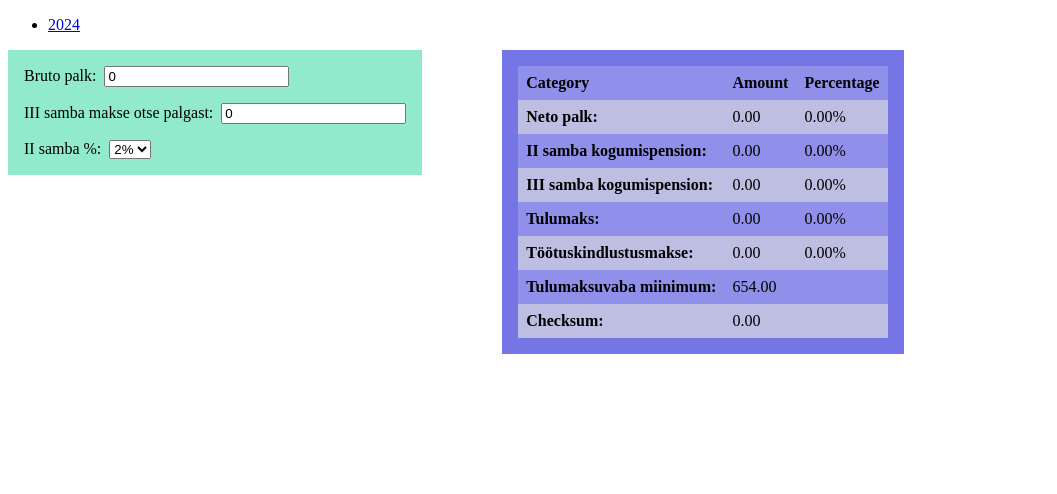
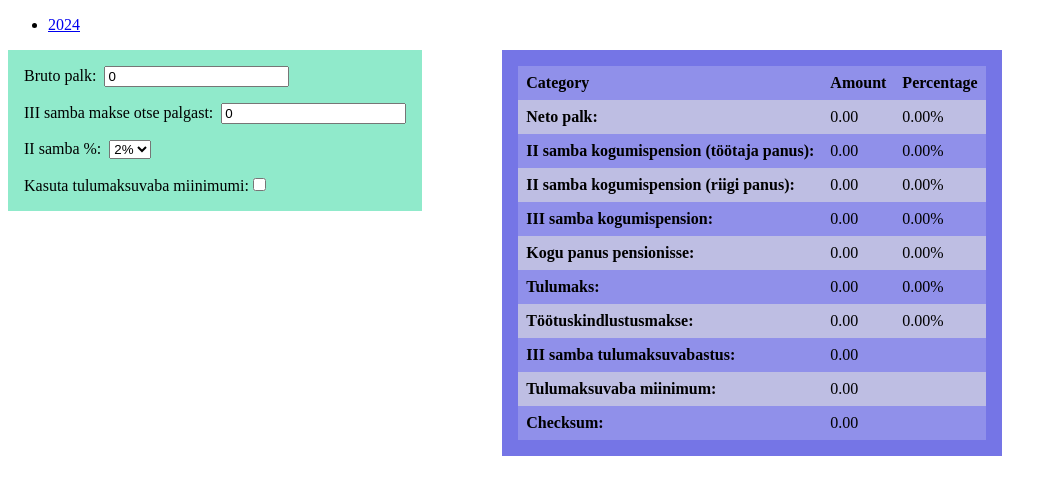
Before and after one commit to MartinSirg/PalgaKalkulaator, an Angular app in the folder WageCalculator/: page /2024 in a window 1280 px wide. Shown: the top 494 px of the page, without its empty margins (0-1057 px from the left). Built offline with nearby package versions, Linux system fonts and the light colour scheme.

Commit message:
Add all pension fields
  * Second pillar national contribution
  * Third pillar limit
  * Total contribution

```diff
--- a/WageCalculator/src/app/home/wage-calculator2024.component.html
+++ b/WageCalculator/src/app/home/wage-calculator2024.component.html
@@ -19,10 +19,17 @@
 <!--        <option value="6">6%</option>-->
       </select>
     </div>
+    <div>
+      <label for="use-income-tax-free-minimum">Kasuta tulumaksuvaba miinimumi:</label>
+      <input [formControl]="wageForm.controls.useIncomeTaxFreeMinimum" id="use-income-tax-free-minimum" type="checkbox">
+    </div>
+    @if (wageResult(); as result){
+      <div *ngIf="result.type === 'error'" style="max-width: 374px">Viga: {{result.errorReason}}</div>
+    }
   </div>
 
-  <div class="result-table-container">
-    <table class="result-table">
+  <div class="result-table-container" *ngIf="wageResult() as wageResult">
+    <table class="result-table" style="white-space: nowrap">
       <tr>
         <th>Category</th>
         <th>Amount</th>
@@ -30,37 +37,52 @@
       </tr>
       <tr>
         <td><strong>Neto palk:</strong></td>
-        <td>{{wageResult()?.netPay ?? "0.00"}}</td>
-        <td>{{wageResult()?.netPayPercentage}}</td>
+        <td>{{wageResult.type == 'success' ? wageResult.netPay : "0.00"}}</td>
+        <td>{{wageResult.type == 'success' ? wageResult.netPayPercentage : "0.00%"}}</td>
       </tr>
       <tr>
-        <td><strong>II samba kogumispension:</strong></td>
-        <td>{{wageResult()?.secondPillarAmount ?? "0.00"}}</td>
-        <td>{{wageResult()?.secondPillarPercentage}}</td>
+        <td><strong>II samba kogumispension (töötaja panus):</strong></td>
+        <td>{{wageResult.type == 'success' ? wageResult.secondPillarWorkerAmount : "0.00"}}</td>
+        <td>{{wageResult.type == 'success' ? wageResult.secondPillarWorkerPercentage : "0.00%"}}</td>
+      </tr>
+      <tr>
+        <td><strong>II samba kogumispension (riigi panus):</strong></td>
+        <td>{{wageResult.type == 'success' ? wageResult.secondPillarNationalAmount : "0.00"}}</td>
+        <td>{{wageResult.type == 'success' ? wageResult.secondPillarNationalPercentage : "0.00%"}}</td>
       </tr>
       <tr>
         <td><strong>III samba kogumispension:</strong></td>
-        <td>{{wageResult()?.thirdPillarAmount ?? "0.00"}}</td>
-        <td>{{wageResult()?.thirdPillarPercentage}}</td>
+        <td>{{wageResult.type == 'success' ? wageResult.thirdPillarAmount : "0.00"}}</td>
+        <td>{{wageResult.type == 'success' ? wageResult.thirdPillarPercentage : "0.00%"}}</td>
+      </tr>
+      <tr>
+        <td><strong>Kogu panus pensionisse:</strong></td>
+        <td>{{wageResult.type == 'success' ? wageResult.totalPensionContributionAmount : "0.00"}}</td>
+        <td>{{wageResult.type == 'success' ? wageResult.totalPensionContributionPercentage : "0.00%"}}</td>
       </tr>
       <tr>
         <td><strong>Tulumaks:</strong></td>
-        <td>{{wageResult()?.incomeTax ?? "0.00"}}</td>
-        <td>{{wageResult()?.incomeTaxPercentage}}</td>
+        <td>{{wageResult.type == 'success' ? wageResult.incomeTax : "0.00"}}</td>
+        <td>{{wageResult.type == 'success' ? wageResult.incomeTaxPercentage : "0.00%"}}</td>
       </tr>
       <tr>
         <td><strong>Töötuskindlustusmakse:</strong></td>
-        <td>{{wageResult()?.unemploymentFee ?? "0.00"}}</td>
-        <td>{{wageResult()?.unemploymentFeePercentage}}</td>
+        <td>{{wageResult.type == 'success' ? wageResult.unemploymentFee : "0.00"}}</td>
+        <td>{{wageResult.type == 'success' ? wageResult.unemploymentFeePercentage : "0.00%"}}</td>
+      </tr>
+      <tr>
+        <td><strong>III samba tulumaksuvabastus:</strong></td>
+        <td>{{wageResult.type == 'success' ? wageResult.thirdPillarTaxFreeAmount : "0.00"}}</td>
+        <td></td>
       </tr>
       <tr>
         <td><strong>Tulumaksuvaba miinimum:</strong></td>
-        <td>{{wageResult()?.taxFreeAmount ?? "0.00"}}</td>
+        <td>{{wageResult.type == 'success' ? wageResult.incomeTaxFreeAmount : "0.00"}}</td>
         <td></td>
       </tr>
       <tr>
         <td><strong>Checksum:</strong></td>
-        <td>{{wageResult()?.checkSum ?? "0.00"}}</td>
+        <td>{{wageResult.type == 'success' ? wageResult.checkSum : "0.00"}}</td>
         <td></td>
       </tr>
     </table>
--- a/WageCalculator/src/app/home/wage-calculator2024.component.scss
+++ b/WageCalculator/src/app/home/wage-calculator2024.component.scss
@@ -10,7 +10,8 @@
 .result-table-container {
   background-color: #7575e6;
   padding: 1rem;
-  height: fit-content
+  height: fit-content;
+  width: max-content;
 }
 
 .result-table {
--- a/WageCalculator/src/app/home/wage-calculator2024.component.ts
+++ b/WageCalculator/src/app/home/wage-calculator2024.component.ts
@@ -1,13 +1,15 @@
 import {ChangeDetectionStrategy, Component, computed} from '@angular/core';
-import {FormControl, FormGroup, ReactiveFormsModule} from "@angular/forms";
+import {FormControl, FormGroup, ReactiveFormsModule, Validators} from "@angular/forms";
 import {toSignal} from "@angular/core/rxjs-interop";
 import {startWith} from "rxjs";
+import {NgIf} from "@angular/common";
 
 @Component({
   selector: 'app-home',
   standalone: true,
   imports: [
-    ReactiveFormsModule
+    ReactiveFormsModule,
+    NgIf
   ],
   templateUrl: './wage-calculator2024.component.html',
   styleUrl: './wage-calculator2024.component.scss',
@@ -16,8 +18,9 @@ import {startWith} from "rxjs";
 export class WageCalculator2024 {
   wageForm = new FormGroup({
     grossPay: new FormControl<number>(0),
-    thirdPillarAmount: new FormControl<number>(0),
+    thirdPillarAmount: new FormControl<number>(0, Validators.max(500)),
     retirementFeePercentage: new FormControl<number>(2),
+    useIncomeTaxFreeMinimum: new FormControl<boolean>(false)
   })
 
   wageFormValue = toSignal(this.wageForm.valueChanges.pipe(startWith(this.wageForm.value)))
@@ -27,14 +30,38 @@ export class WageCalculator2024 {
     if (grossPay < 0) grossPay = 0;
     const retirementFeePercentage = this.wageFormValue()?.retirementFeePercentage ?? 2;
     const thirdPillarAmount = this.wageFormValue()?.thirdPillarAmount ?? 0;
+    const useIncomeTaxFreeMinimum = this.wageFormValue()?.useIncomeTaxFreeMinimum ?? false;
 
-    return getWageComposition2024(grossPay, retirementFeePercentage, thirdPillarAmount);
+    return getWageComposition2024(grossPay, retirementFeePercentage, thirdPillarAmount, useIncomeTaxFreeMinimum);
   });
 }
 
 const UNEMPLOYMENT_FEE_MULTIPLIER = 1.6 / 100; // 1.6%
 const INCOME_TAX_MULTIPLIER = 20 / 100; // 20%
-const MAX_TAX_FREE_THIRD_PILLAR_AMOUNT = 500;
+const SECOND_PILLAR_NATIONAL_MULTIPLIER = 4 / 100; // 4%
+
+type WageResultError = { type: "error"; errorReason: string };
+
+type WageResultSuccess = {
+  secondPillarWorkerAmount: string;
+  secondPillarNationalAmount: string
+  secondPillarNationalPercentage: string
+  secondPillarWorkerPercentage: string;
+  thirdPillarAmount: string;
+  totalPensionContributionAmount: string
+  totalPensionContributionPercentage: string
+  unemploymentFeePercentage: string;
+  thirdPillarTaxFreeAmount: string;
+  incomeTaxFreeAmount: string;
+  type: "success";
+  netPay: string;
+  netPayPercentage: string;
+  unemploymentFee: string;
+  incomeTaxPercentage: string;
+  incomeTax: string;
+  checkSum: string;
+  thirdPillarPercentage: string
+};
 
 /**
  *
@@ -42,43 +69,67 @@ const MAX_TAX_FREE_THIRD_PILLAR_AMOUNT = 500;
  * @param secondPillarPercentage II samba kogumispensioni töötaja protsent (0%, 2%, 4%, 6%)
  * @param thirdPillarAmount
  */
-function getWageComposition2024(grossPay: number, secondPillarPercentage: number, thirdPillarAmount: number) {
+function getWageComposition2024(grossPay: number, secondPillarPercentage: number, thirdPillarAmount: number, useIncomeTaxFreeMinimum: boolean): WageResultSuccess | WageResultError {
+  if (thirdPillarAmount > 500) {
+    return {type: 'error', errorReason: "Third pillar amount can't be more than 500"};
+  }
+  if (thirdPillarAmount > grossPay) {
+    return {
+      type: 'error',
+      errorReason: "Third pillar amount can't be more than gross pay"
+    };
+  }
+
   const secondPillarMultiplier = secondPillarPercentage > 0 ? secondPillarPercentage / 100 : 0;
-  const taxFreeThirdPillarAmount = thirdPillarAmount > MAX_TAX_FREE_THIRD_PILLAR_AMOUNT
-    ? MAX_TAX_FREE_THIRD_PILLAR_AMOUNT
-    : thirdPillarAmount;
+  const thirdPillarTaxFreeAmount = getThirdPillarTaxFreeAmount(grossPay, thirdPillarAmount);
+  if (thirdPillarAmount > thirdPillarTaxFreeAmount) {
+    thirdPillarAmount = thirdPillarTaxFreeAmount; //Don't allow bigger payments than tax free amount (current behaviour)
+  }
 
-  const taxFreeAmount = getTaxFreeAmount(grossPay);
+  const incomeTaxFreeAmount = getIncomeTaxFreeAmount(grossPay, useIncomeTaxFreeMinimum);
   const unemploymentFee = grossPay * UNEMPLOYMENT_FEE_MULTIPLIER;
   const secondPillarAmount = grossPay * secondPillarMultiplier;
+  const secondPillarNationalAmount = secondPillarPercentage > 0 ? grossPay * SECOND_PILLAR_NATIONAL_MULTIPLIER : 0;
 
-  let taxableAmount = grossPay - taxFreeAmount - unemploymentFee - secondPillarAmount - taxFreeThirdPillarAmount;
-  if (taxableAmount < 0) taxableAmount = 0;
+  let incomeTaxableAmount = grossPay - incomeTaxFreeAmount - unemploymentFee - secondPillarAmount - thirdPillarTaxFreeAmount;
+  if (incomeTaxableAmount < 0) incomeTaxableAmount = 0;
 
-  const incomeTax = taxableAmount * INCOME_TAX_MULTIPLIER;
-  //TODO: fix third pillar amount can be so large that net pay is negative
+  const incomeTax = incomeTaxableAmount * INCOME_TAX_MULTIPLIER;
   const netPay = grossPay - incomeTax - unemploymentFee - secondPillarAmount - thirdPillarAmount
+  if (netPay < 0) {
+    return {type: 'error', errorReason: "Third pillar amount can't be more than available net pay"};
+  }
 
   return {
-    taxFreeAmount: taxFreeAmount.toFixed(2),
+    checkSum: (netPay + incomeTax + unemploymentFee + secondPillarAmount + thirdPillarAmount).toFixed(2),
+    incomeTax: incomeTax.toFixed(2),
+    incomeTaxFreeAmount: incomeTaxFreeAmount.toFixed(2),
+    incomeTaxPercentage: getPercentageOfGross(incomeTax, grossPay),
+    netPay: netPay.toFixed(2),
+    netPayPercentage: getPercentageOfGross(netPay, grossPay),
+    secondPillarNationalAmount: secondPillarNationalAmount.toFixed(2),
+    secondPillarNationalPercentage: getPercentageOfGross(secondPillarNationalAmount, grossPay),
+    secondPillarWorkerAmount: secondPillarAmount.toFixed(2),
+    secondPillarWorkerPercentage: getPercentageOfGross(secondPillarAmount, grossPay),
+    thirdPillarAmount: thirdPillarAmount.toFixed(2),
+    thirdPillarPercentage: getPercentageOfGross(thirdPillarAmount, grossPay),
+    thirdPillarTaxFreeAmount: thirdPillarTaxFreeAmount.toFixed(2),
+    totalPensionContributionAmount: (secondPillarAmount + thirdPillarAmount + secondPillarNationalAmount).toFixed(2),
+    totalPensionContributionPercentage: getPercentageOfGross(secondPillarAmount + thirdPillarAmount + secondPillarNationalAmount, grossPay),
+    type: "success",
     unemploymentFee: unemploymentFee.toFixed(2),
-    secondPillarAmount: secondPillarAmount.toFixed(2),
-    thirdPillarAmount: thirdPillarAmount.toFixed(2),
-    incomeTax: incomeTax.toFixed(2),
-    netPay: netPay.toFixed(2),
-    checkSum: (netPay + incomeTax + unemploymentFee + secondPillarAmount + thirdPillarAmount).toFixed(2),
-    netPayPercentage: getPercentageOfGross(netPay, grossPay),
     unemploymentFeePercentage: getPercentageOfGross(unemploymentFee, grossPay),
-    secondPillarPercentage: getPercentageOfGross(secondPillarAmount, grossPay),
-    thirdPillarPercentage: getPercentageOfGross(thirdPillarAmount, grossPay),
-    incomeTaxPercentage: getPercentageOfGross(incomeTax, grossPay),
   }
 }
 
-function getTaxFreeAmount(grossPay: number) {
+function getIncomeTaxFreeAmount(grossPay: number, useIncomeTaxFreeMinimum: boolean) {
   const TAX_FREE_GAP_START = 1200;
   const TAX_FREE_GAP_END = 2100;
   const MAX_TAX_FREE_AMOUNT = 654;
+
+  if (!useIncomeTaxFreeMinimum) {
+    return 0
+  }
 
   if (grossPay > TAX_FREE_GAP_END) {
     return 0;
@@ -89,6 +140,17 @@ function getTaxFreeAmount(grossPay: number) {
   return MAX_TAX_FREE_AMOUNT - MAX_TAX_FREE_AMOUNT / 900 * (grossPay - TAX_FREE_GAP_START)
 }
 
+function getThirdPillarTaxFreeAmount(grossPay: number, thirdPillarAmount: number) {
+  let maxTaxFreeAmount = grossPay * 0.15;
+  if (maxTaxFreeAmount > 500) maxTaxFreeAmount = 500;
+
+  if (thirdPillarAmount >= maxTaxFreeAmount) {
+    return maxTaxFreeAmount;
+  } else {
+    return thirdPillarAmount;
+  }
+}
+
 function getPercentageOfGross(amount: number, grossPay: number) {
   if (grossPay === 0 || amount === 0) return "0.00%"
   return `${(amount * 100 / grossPay).toFixed(2)}%`
```
